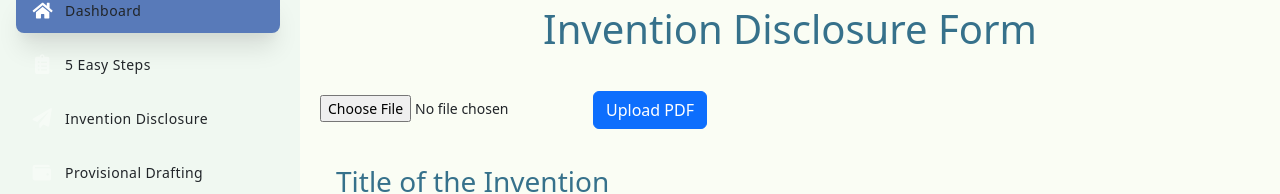
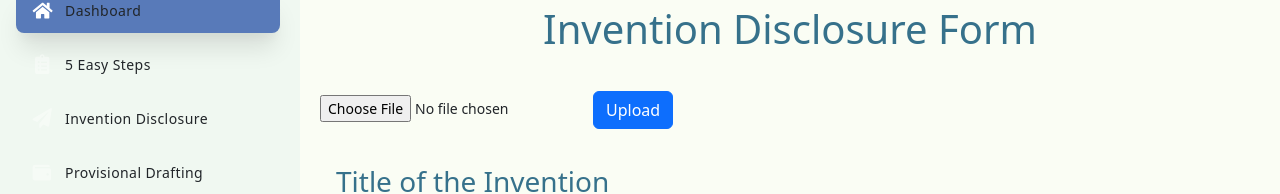
Before and after one commit to TechaltBIG/Patent-wizard-frontent-second, a React (Vite) app: page / in a window 1280 px wide. Shown: the part 121-315 px from the top of the page. Built offline with nearby package versions, Linux system fonts and the light colour scheme; a web font is replaced by a local one.

Commit message:
Update UploadPDF.jsx

```diff
--- a/src/components/ContentMain/InvetionDisclosure/UploadPDF.jsx
+++ b/src/components/ContentMain/InvetionDisclosure/UploadPDF.jsx
@@ -230,7 +230,7 @@ function UploadPDF() {
       setPdfText(response.data.text);
     } catch (error) {
       console.error(error);
-      alert("Error uploading PDF");
+      alert("Error uploading ...");
     } finally {
       setLoading(false); // Stop loading
     }
@@ -286,7 +286,7 @@ function UploadPDF() {
         <input type="file" accept=".pdf, .docx" onChange={handleFileChange} />
 
         <button className="btn btn-primary" onClick={handleUpload}>
-          Upload PDF
+          Upload
         </button>
 
         {loading && (
```
